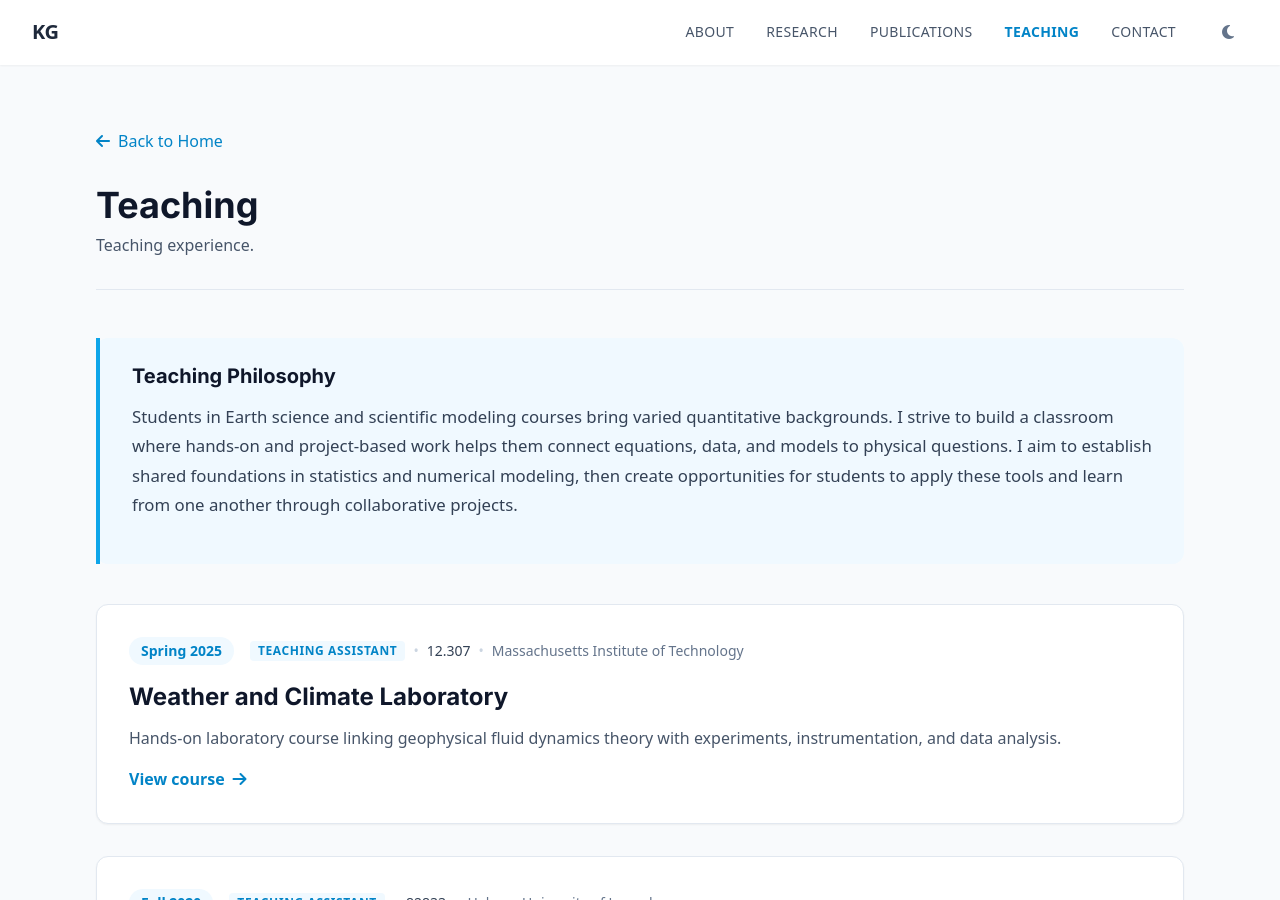
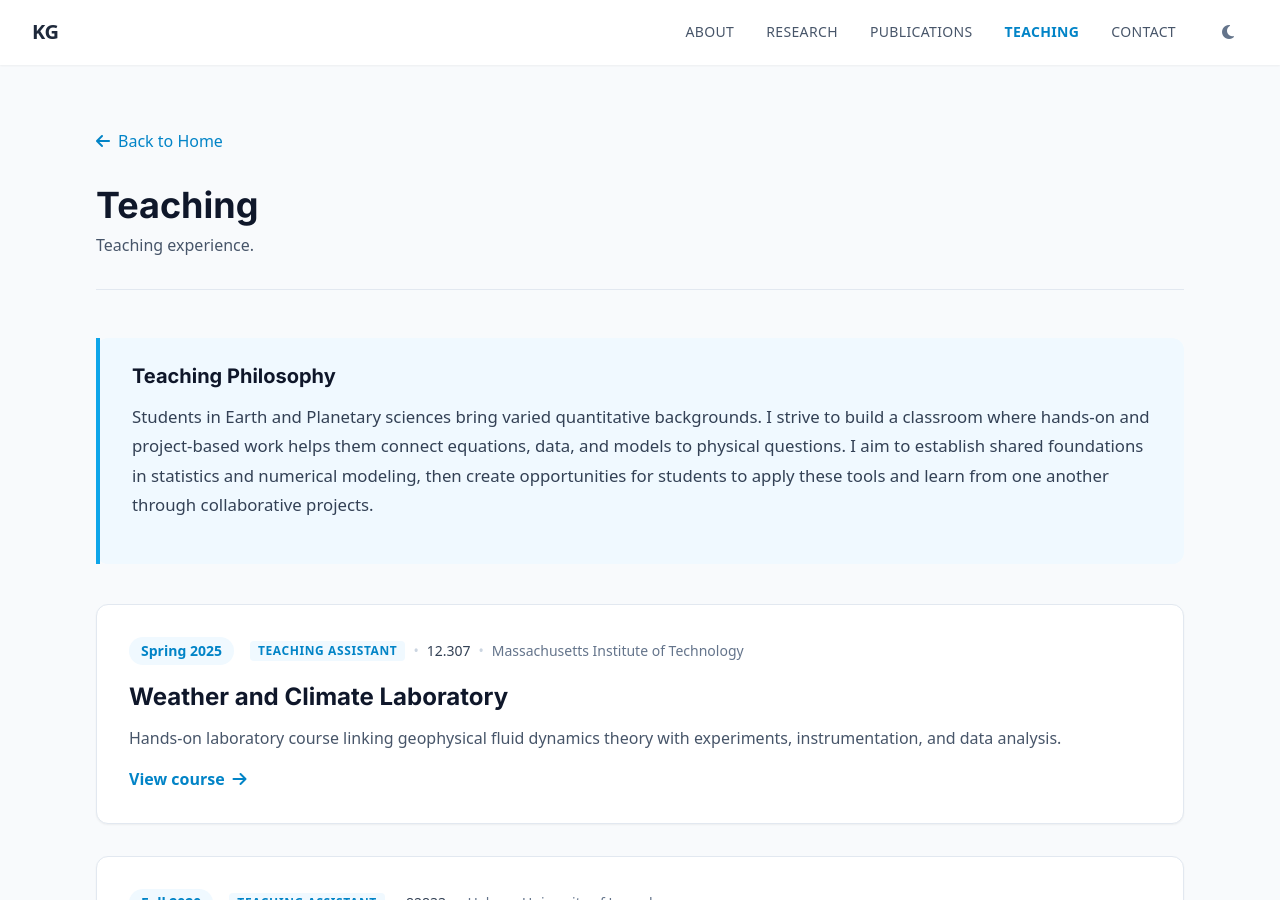
Before and after one commit to kaushalgianchandani/kaushalgianchandani.github.io, a Jekyll site: the page built from teaching.html, in a window 1280 px wide and 900 px high. Built offline with Jekyll 4.4.1, drawn with Linux system fonts in a browser that asks for light colours; nearby versions of some CDN libraries; a style sheet for code colours, icons or effects is not loaded.

Commit message:
Clarify teaching audience

```diff
--- a/teaching.html
+++ b/teaching.html
@@ -22,7 +22,7 @@ permalink: /teaching/
       <h3 class="text-xl font-bold text-slate-900 dark:text-white mb-3">Teaching Philosophy</h3>
       <div class="prose-text text-slate-700 dark:text-slate-300">
         <p class="mt-0">
-          Students in Earth science and scientific modeling courses bring varied quantitative backgrounds. I strive to build a classroom where hands-on and project-based work helps them connect equations, data, and models to physical questions. I aim to establish shared foundations in statistics and numerical modeling, then create opportunities for students to apply these tools and learn from one another through collaborative projects.
+          Students in Earth and Planetary sciences bring varied quantitative backgrounds. I strive to build a classroom where hands-on and project-based work helps them connect equations, data, and models to physical questions. I aim to establish shared foundations in statistics and numerical modeling, then create opportunities for students to apply these tools and learn from one another through collaborative projects.
         </p>
       </div>
     </div>
```
